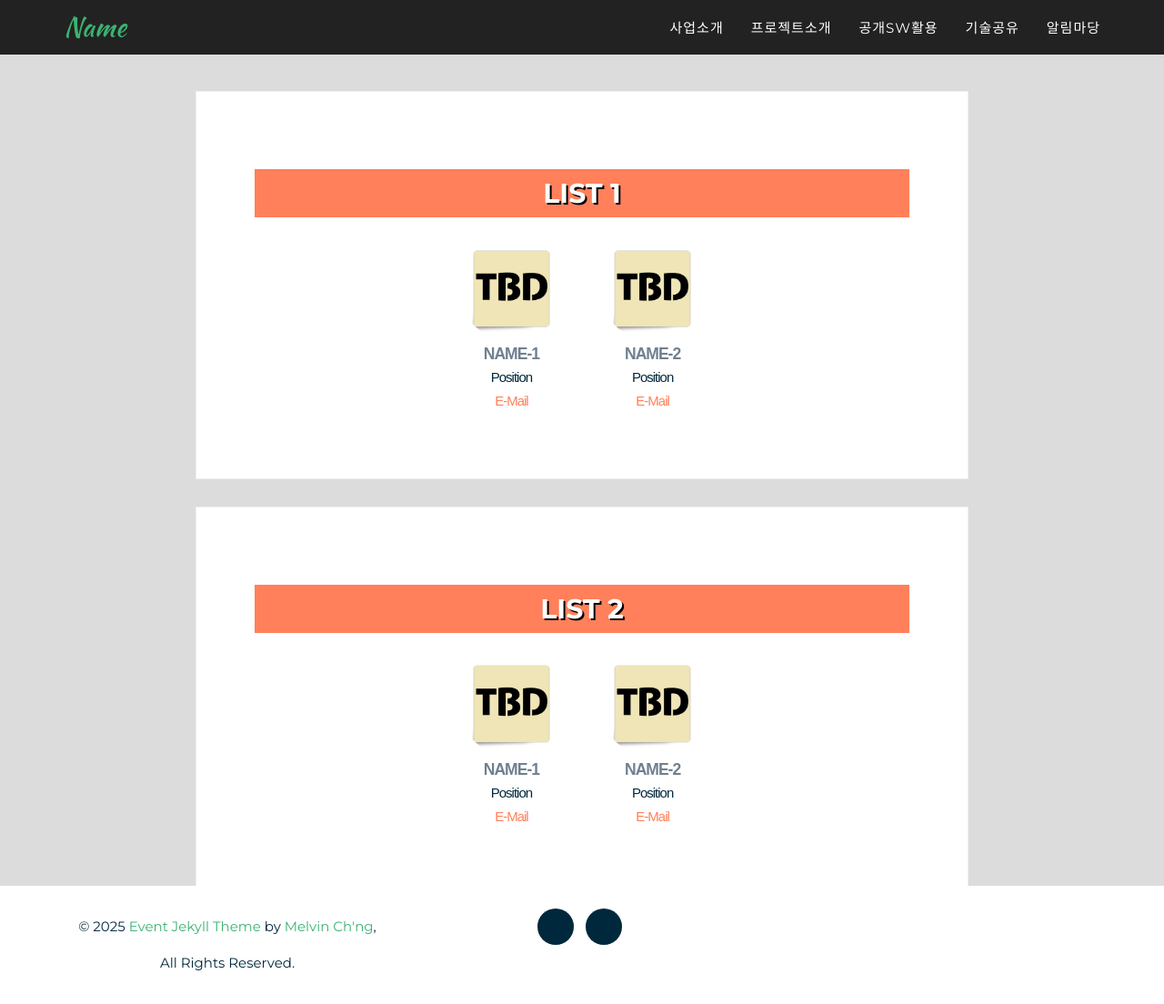
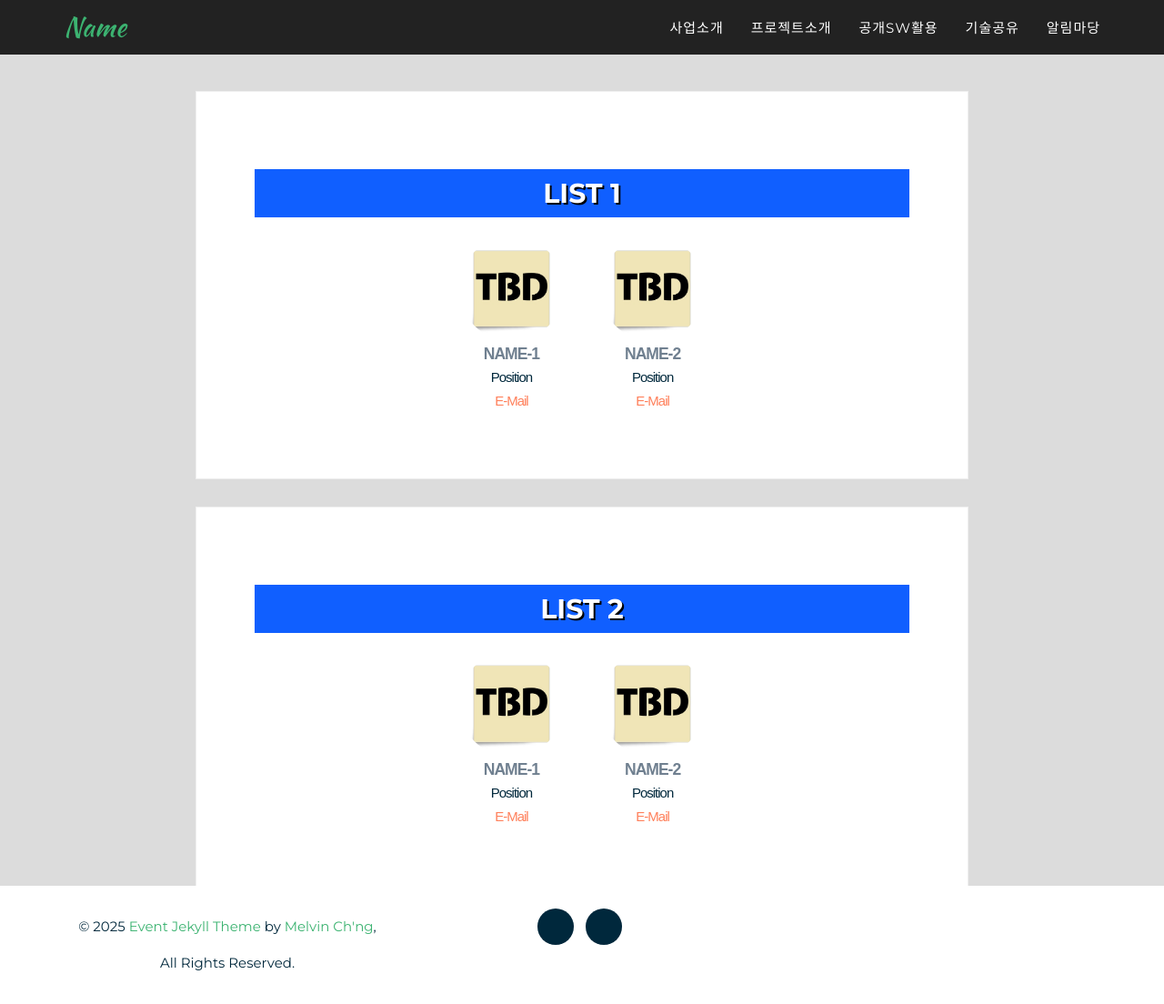
Before and after one commit to ThirdActiveDataExTech/ThirdActiveDataExTech.github.io, a Jekyll site: the page built from 2016_pages/team.html, in a window 1280 px wide and 1104 px high. Shown: the whole window at 91% size. Built offline with Jekyll 4.4.1, drawn with Linux system fonts in a browser that asks for light colours; some web fonts are replaced.

Commit message:
[business intro 페이지 세부내용 수정]
- title 배경색 변경

```diff
--- a/_sass/2016_sass/_team.scss
+++ b/_sass/2016_sass/_team.scss
@@ -2,7 +2,7 @@ h1.team-h1 {
   position: relative;
   text-align: center;
   text-shadow: 2px 2px black;
-  background-color:#ff805b;
+  background-color:#105fff;
   color: white;
   padding: 10px;
   width: 100%;
@@ -75,7 +75,7 @@ h1.team-h1 {
 
 .team-member h3 {
   color: SlateGray ;
-  margin: 5px 0px 0px 0px;
+  margin: 5px 0 0 0;
 }
 
 .email {
@@ -84,7 +84,7 @@ h1.team-h1 {
 
 .team-member span {
   display: block;
-  padding: 5px 0px 0px 0px;
+  padding: 5px 0 0 0;
 }
 
 .team-photo {
```
